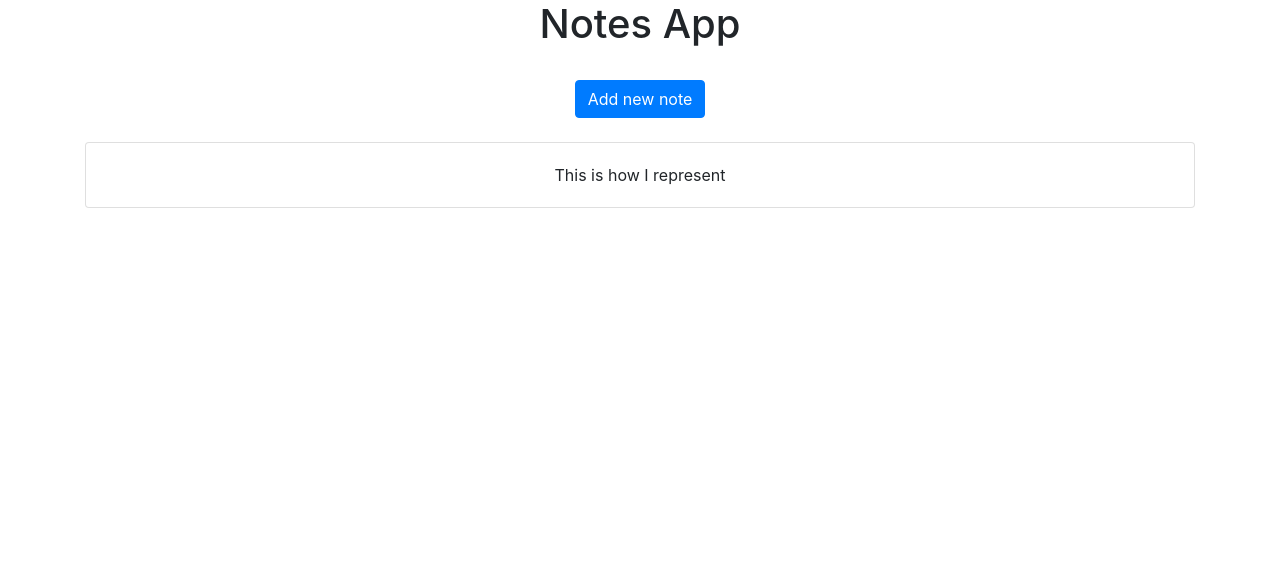
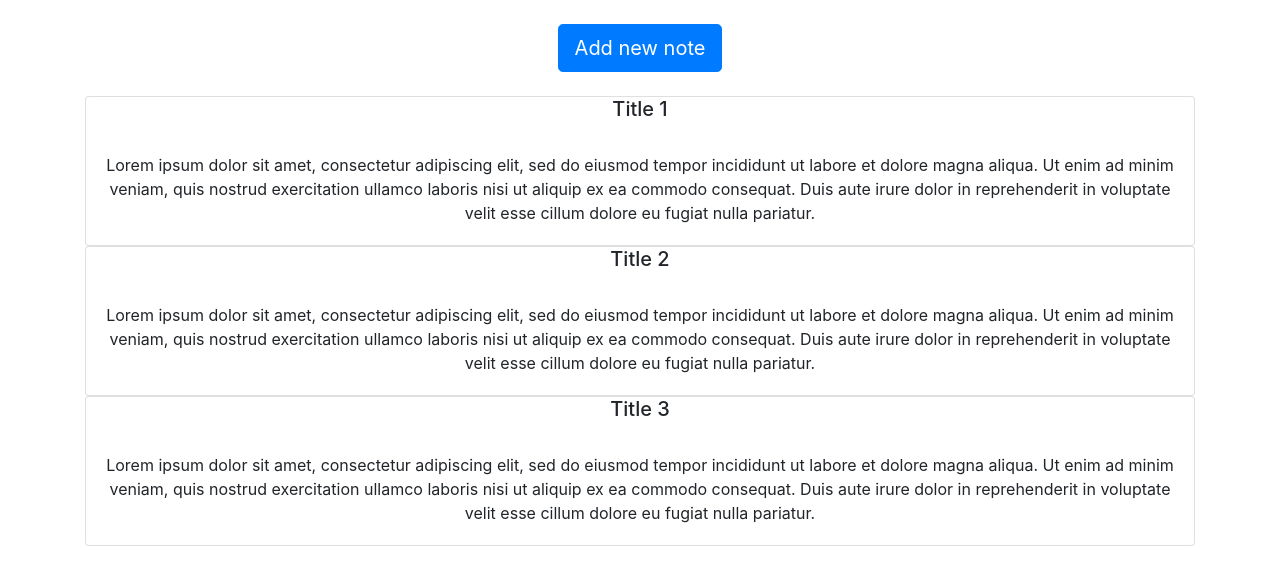
Before and after one commit to mondongos/notelist-react, a React (Create React App) app: page / in a window 1280 px wide. Shown: the top 582 px of the page. Built offline with nearby package versions, Linux system fonts and the light colour scheme.

Commit message:
Styling and render notes

```diff
--- a/src/component/notelist.js
+++ b/src/component/notelist.js
@@ -6,26 +6,23 @@
     constructor(props) {
         super(props)
         this.state = {
-            note1: "This is how I represent",
-            note2: "I rock the mic 110 percent",
-            note3: "Its intimate, I keeps the party moving like an immigrant"
+            notes: [
+                [{title: "Title 1"}, {body: "Lorem ipsum dolor sit amet, consectetur adipiscing elit, sed do eiusmod tempor incididunt ut labore et dolore magna aliqua. Ut enim ad minim veniam, quis nostrud exercitation ullamco laboris nisi ut aliquip ex ea commodo consequat. Duis aute irure dolor in reprehenderit in voluptate velit esse cillum dolore eu fugiat nulla pariatur."}],
+                [{title: "Title 2"}, {body: "Lorem ipsum dolor sit amet, consectetur adipiscing elit, sed do eiusmod tempor incididunt ut labore et dolore magna aliqua. Ut enim ad minim veniam, quis nostrud exercitation ullamco laboris nisi ut aliquip ex ea commodo consequat. Duis aute irure dolor in reprehenderit in voluptate velit esse cillum dolore eu fugiat nulla pariatur."}],
+                [{title: "Title 3"}, {body: "Lorem ipsum dolor sit amet, consectetur adipiscing elit, sed do eiusmod tempor incididunt ut labore et dolore magna aliqua. Ut enim ad minim veniam, quis nostrud exercitation ullamco laboris nisi ut aliquip ex ea commodo consequat. Duis aute irure dolor in reprehenderit in voluptate velit esse cillum dolore eu fugiat nulla pariatur."}]
+            ]
         }
     }
 
     render() {
-        const {note1, note2, note3} = this.state
         return (
             <Container>
-                <Row>
-                    <Col>
-                        <h1>Notes App</h1>
-                    </Col>
-                </Row>
                 <br></br>
                 <Row>
                     <Col>
                         <Button
-                        variant="primary">
+                        variant="primary"
+                        size="lg">
                             Add new note
                         </Button>
                     </Col>
@@ -33,15 +30,20 @@
                 <br></br>
                 <Row>
                     <Col>
-                        <Card>
-                            <Card.Body>
-                                {this.state.note1}
-                            </Card.Body>
-                        </Card>
+                        {this.state.notes.map((note => {
+                            return (
+                                <Card>
+                                    <Card.Title>
+                                        {note[0].title}
+                                    </Card.Title>
+                                    <Card.Body>
+                                        {note[1].body}
+                                    </Card.Body>
+                                </Card>
+                            )
+                        }))}
                     </Col>
                 </Row>
-
-
             </Container>
 
         )
```
Also changed, not shown: src/component/note.js (deleted, +0 -21 lines).
